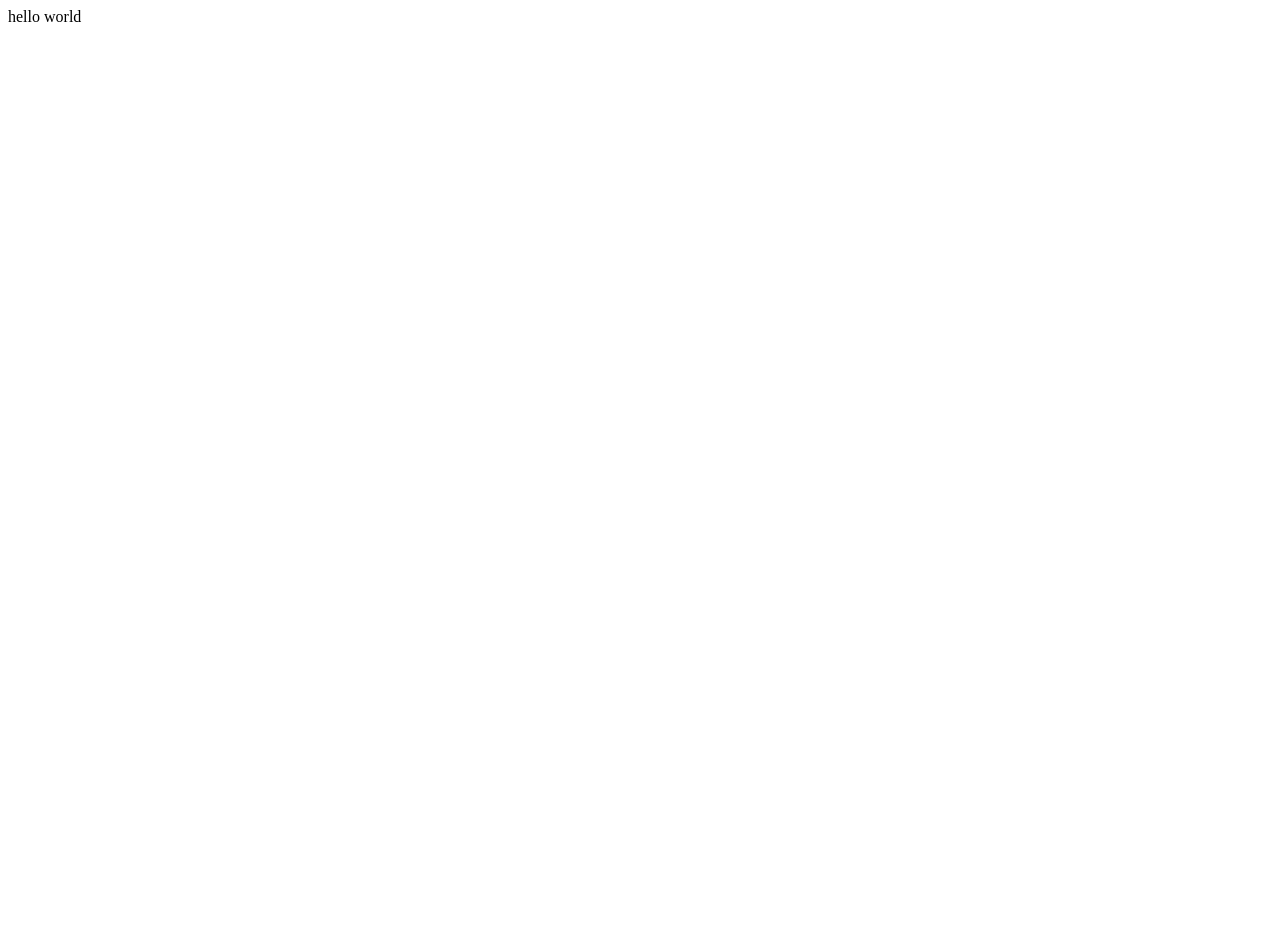
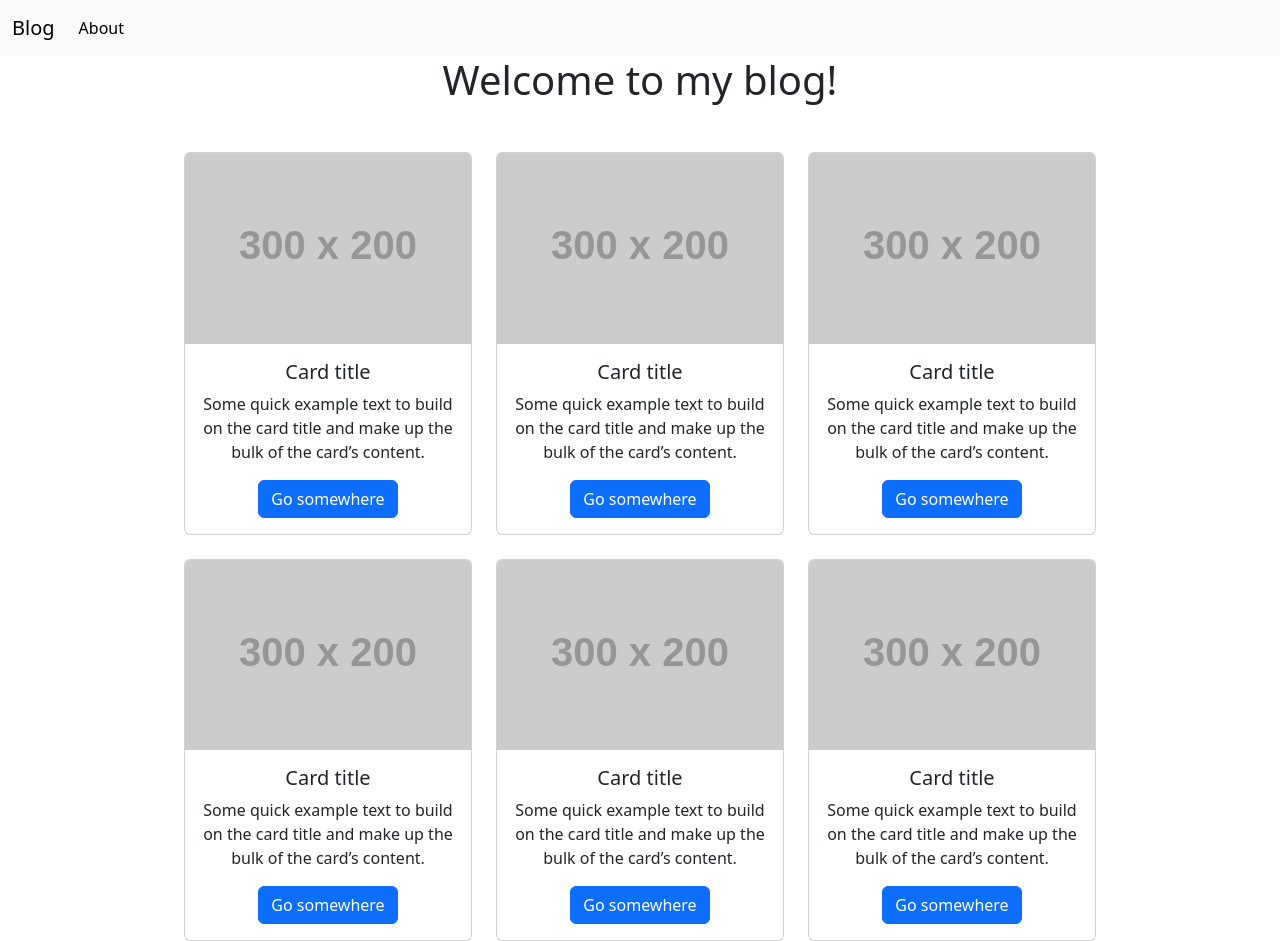
Before and after one commit to epicSin/new-blog, a PHP site: page / in a window 1280 px wide. Before the commit the page is almost empty. Before the commit the page ends 22 px from the top, so only its background shows below. Run offline with PHP 8.4, Linux system fonts and the light colour scheme; grey boxes labelled with a size stand in for pictures from a placeholder-image service; some libraries are stand-ins or nearby versions.

Commit message:
chg index.php

```diff
--- a/index.php
+++ b/index.php
@@ -1,2 +1,104 @@
-<?php
-echo 'hello world';
+<!doctype html>
+<html lang="en">
+<head>
+    <meta charset="utf-8">
+    <meta name="viewport" content="width=device-width, initial-scale=1">
+    <title>Bootstrap demo</title>
+    <link href="https://cdn.jsdelivr.net/npm/bootstrap@5.3.8/dist/css/bootstrap.min.css" rel="stylesheet"
+          integrity="sha384-sRIl4kxILFvY47J16cr9ZwB07vP4J8+LH7qKQnuqkuIAvNWLzeN8tE5YBujZqJLB" crossorigin="anonymous">
+</head>
+<body>
+<nav class="navbar navbar-expand-lg bg-body-tertiary">
+    <div class="container-fluid justify-content-center">
+        <a class="navbar-brand" href="#">Blog</a>
+        <button class="navbar-toggler" type="button" data-bs-toggle="collapse" data-bs-target="#navbarNav"
+                aria-controls="navbarNav" aria-expanded="false" aria-label="Toggle navigation">
+            <span class="navbar-toggler-icon"></span>
+        </button>
+        <div class="collapse navbar-collapse" id="navbarNav">
+            <ul class="navbar-nav">
+                <li class="nav-item">
+                    <a class="nav-link active" aria-current="page" href="#">About</a>
+                </li>
+            </ul>
+        </div>
+    </div>
+</nav>
+<div class="container text-center">
+    <h1 class="mb-5">Welcome to my blog!</h1>
+    <div class="row justify-content-center gy-4 mb-4">
+        <div class="col-auto">
+            <div class="card" style="width: 18rem;">
+                <img src="https://dummyimage.com/300x200/7fd2ff/000000" class="card-img-top mx-auto d-block" alt="...">
+                <div class="card-body d-flex flex-column align-items-center">
+                    <h5 class="card-title">Card title</h5>
+                    <p class="card-text">Some quick example text to build on the card title and make up the bulk of the
+                        card’s content.</p>
+                    <a href="#" class="btn btn-primary">Go somewhere</a>
+                </div>
+            </div>
+        </div>
+        <div class="col-auto">
+            <div class="card" style="width: 18rem;">
+                <img src="https://dummyimage.com/300x200/7fd2ff/000000" class="card-img-top mx-auto d-block" alt="...">
+                <div class="card-body d-flex flex-column align-items-center">
+                    <h5 class="card-title">Card title</h5>
+                    <p class="card-text">Some quick example text to build on the card title and make up the bulk of the
+                        card’s content.</p>
+                    <a href="#" class="btn btn-primary">Go somewhere</a>
+                </div>
+            </div>
+        </div>
+        <div class="col-auto">
+            <div class="card" style="width: 18rem;">
+                <img src="https://dummyimage.com/300x200/7fd2ff/000000" class="card-img-top mx-auto d-block" alt="...">
+                <div class="card-body d-flex flex-column align-items-center">
+                    <h5 class="card-title">Card title</h5>
+                    <p class="card-text">Some quick example text to build on the card title and make up the bulk of the
+                        card’s content.</p>
+                    <a href="#" class="btn btn-primary">Go somewhere</a>
+                </div>
+            </div>
+        </div>
+    </div>
+    <div class="row justify-content-center gy-4">
+        <div class="col-auto">
+            <div class="card" style="width: 18rem;">
+                <img src="https://dummyimage.com/300x200/7fd2ff/000000" class="card-img-top mx-auto d-block" alt="...">
+                <div class="card-body d-flex flex-column align-items-center">
+                    <h5 class="card-title">Card title</h5>
+                    <p class="card-text">Some quick example text to build on the card title and make up the bulk of the
+                        card’s content.</p>
+                    <a href="#" class="btn btn-primary">Go somewhere</a>
+                </div>
+            </div>
+        </div>
+        <div class="col-auto">
+            <div class="card" style="width: 18rem;">
+                <img src="https://dummyimage.com/300x200/7fd2ff/000000" class="card-img-top mx-auto d-block" alt="...">
+                <div class="card-body d-flex flex-column align-items-center">
+                    <h5 class="card-title">Card title</h5>
+                    <p class="card-text">Some quick example text to build on the card title and make up the bulk of the
+                        card’s content.</p>
+                    <a href="#" class="btn btn-primary">Go somewhere</a>
+                </div>
+            </div>
+        </div>
+        <div class="col-auto">
+            <div class="card" style="width: 18rem;">
+                <img src="https://dummyimage.com/300x200/7fd2ff/000000" class="card-img-top mx-auto d-block" alt="...">
+                <div class="card-body d-flex flex-column align-items-center">
+                    <h5 class="card-title">Card title</h5>
+                    <p class="card-text">Some quick example text to build on the card title and make up the bulk of the
+                        card’s content.</p>
+                    <a href="#" class="btn btn-primary">Go somewhere</a>
+                </div>
+            </div>
+        </div>
+    </div>
+
+    <script src="https://cdn.jsdelivr.net/npm/bootstrap@5.3.8/dist/js/bootstrap.bundle.min.js"
+            integrity="sha384-FKyoEForCGlyvwx9Hj09JcYn3nv7wiPVlz7YYwJrWVcXK/BmnVDxM+D2scQbITxI"
+            crossorigin="anonymous"></script>
+</body>
+</html>
```
